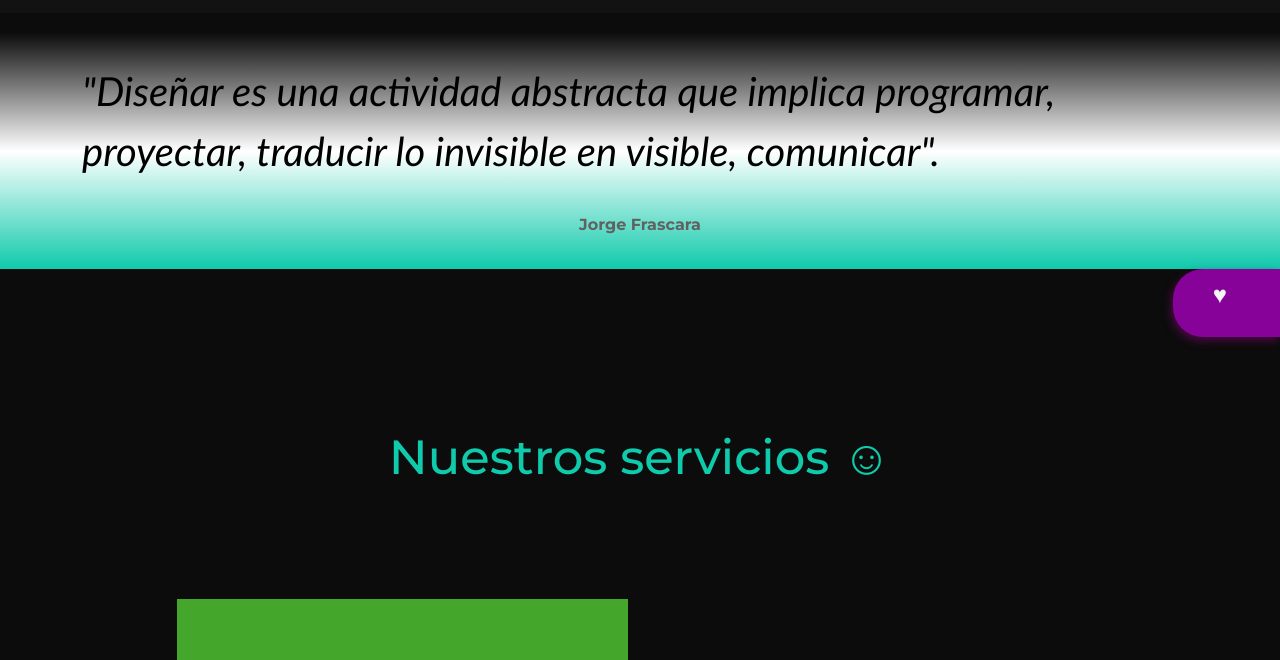
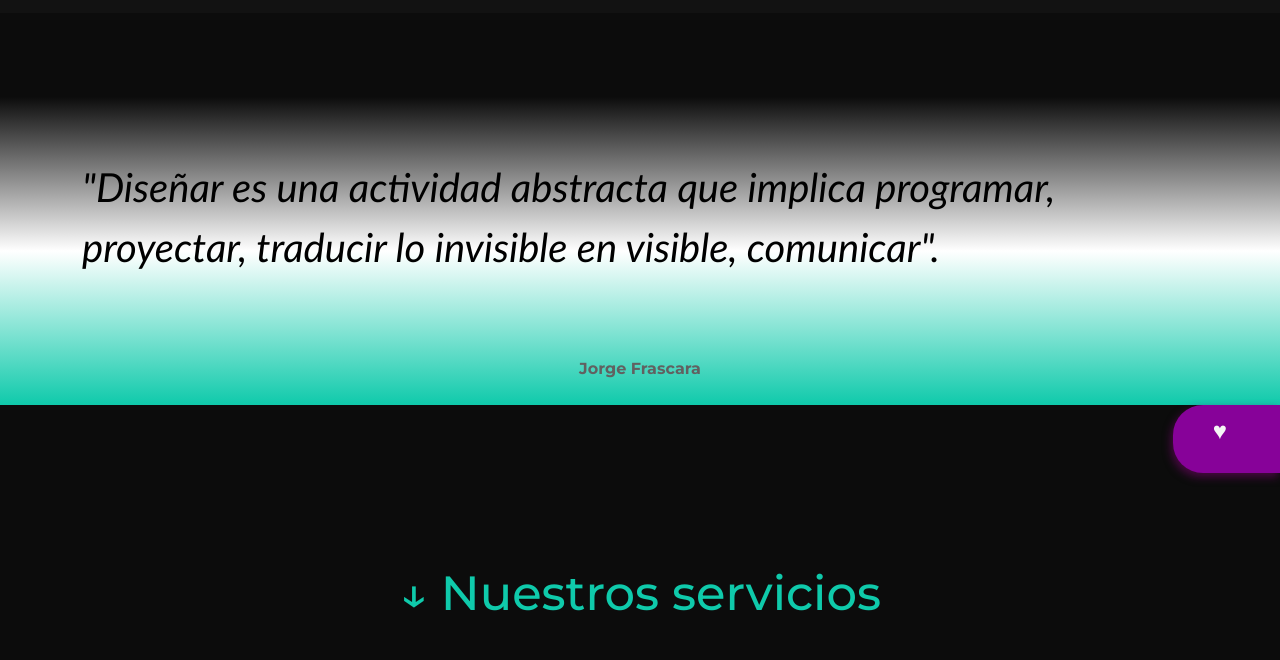
Before and after one commit to EstefaniaPastormerlo/ProyectoCoderDW, a website: page index.html in a window 1280 px wide. Shown: the part 116-776 px from the top of the page. Drawn offline with nearby package versions, Linux system fonts and the light colour scheme.

Commit message:
ajustes cite y h1

```diff
--- a/index.html
+++ b/index.html
@@ -67,7 +67,7 @@
       </div>
     </nav>
   </header>
-  <section class="degrade-cite p-3 text-fluid">     <!--Inicio 1ra Seccion-->
+  <section class="degrade-cite text-fluid">     <!--Inicio Seccion Cite-->
     <div class="container">
       <p data-aos="fade-left" data-aos-anchor-placement="center-center" data-aos-duration="1000">
         <cite>
@@ -95,7 +95,7 @@
   </button>
   <section> <!--Seccion Galería-->
     <div class="container">
-      <h1 class="text-wrap">Nuestros servicios ☺ </h1>
+      <h1 class="text-wrap"> ↓ Nuestros servicios</h1>
       <div> <!--IMAGEN 1,2,3-->
         <div class="row item-img d-flex justify-content-center"> <!--IMAGEN 1-->
           <div class="col-xl-5 col-lg-6 col-md-6 col-sm-10 col-10">
@@ -210,7 +210,7 @@
        estamos felices de poder sumar el DISEÑO WEB a los servicios ofrecidos para nuestros clientes,
        y seguros tambien, de que seguiremos creciendo y brindando todas las herramientas posibles
        para ayudar a cada uno de nuestros clientes a llevar su negocio al nivel deseado.
-       Gracias infinitas a todos los que nos han elegido y acompañado en estos años! Vamos por más!
+       Gracias infinitas a todos los que nos han elegido y acompañado en estos años!
     </p>
     <p class="us-dos">
        Vamos por más, juntos! ☻
--- a/scss/components/_cite.scss
+++ b/scss/components/_cite.scss
@@ -1,9 +1,9 @@
 @import '../functions/mixins';
 
-/* INICIO 1ra Section */
+/* INICIO Section Cite */
 section {
 	p {
-		margin-top: 2rem;
+		margin-top: 5rem;
 		cite {
 			font-family: 'Gill Sans', 'Gill Sans MT', Calibri, 'Trebuchet MS', sans-serif;
 			font-size: 2.5rem;
@@ -21,10 +21,12 @@ section {
 		text-align: center;
 		color: rgb(97, 97, 97);
 		font-weight: bold;
+		margin-bottom: 1.5rem;
 	}
 }
 .degrade-cite {
 	background: linear-gradient(to bottom, rgb(12, 12, 12) 20px, #fff, rgb(15, 202, 171));
 	display: flex;
+	margin-top: 4rem;
 }
-/* FIN 1ra Section */
+/* FIN Section Cite */
```
Also changed, not shown: scss/styles.css, 1 other file.
